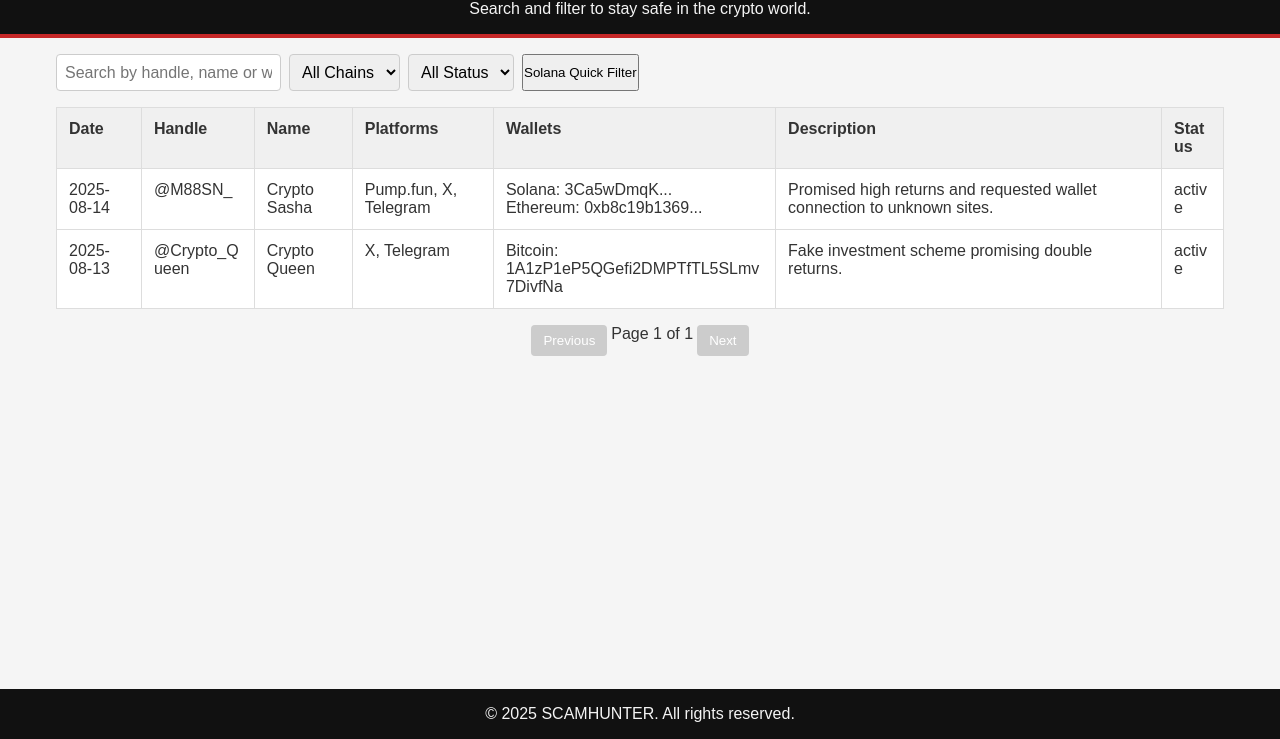
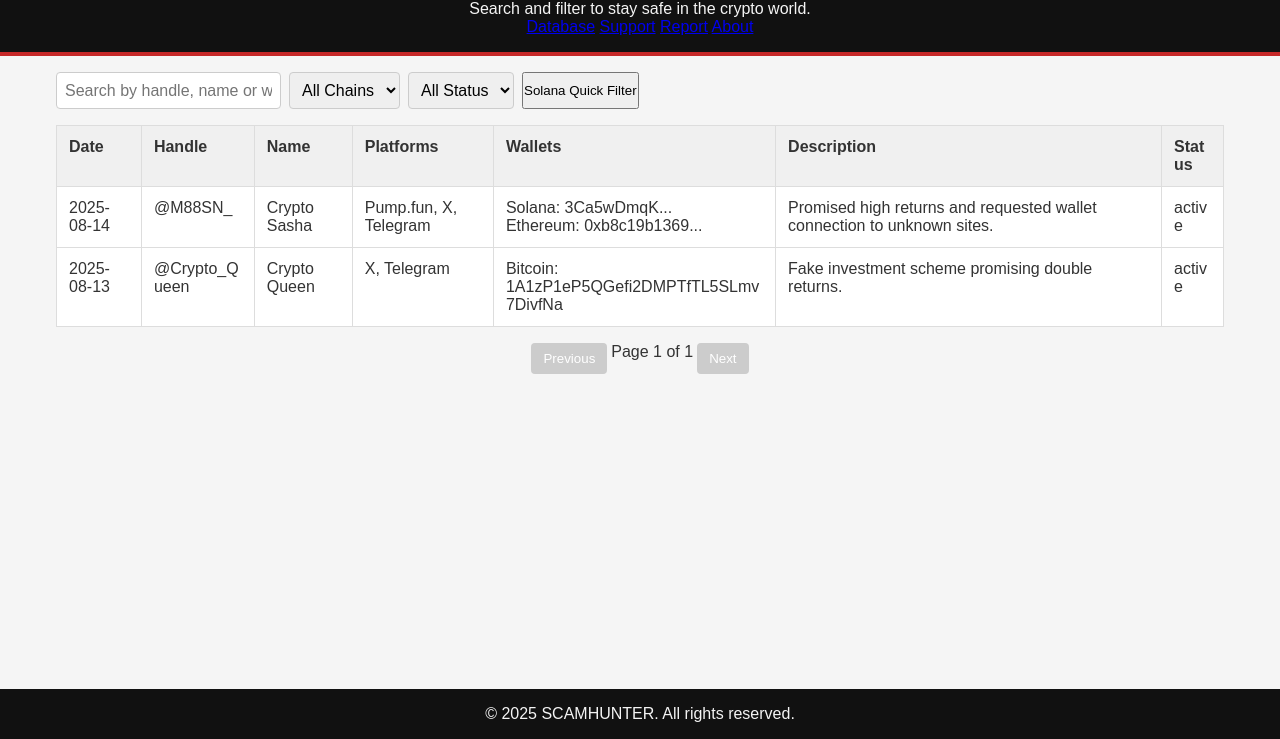
Before and after one commit to JohnnyRoXoR/scamhunter-db-site, a plain HTML site: page index.html in a window 1280 px wide. Shown: the part 61-800 px from the top of the page. Drawn offline with Linux system fonts and the light colour scheme.

Commit message:
Finalize index.html with navigation and improved database layout

```diff
--- a/index.html
+++ b/index.html
@@ -11,6 +11,12 @@
     <header>
         <h1>SCAMHUNTER Database</h1>
         <p>Search and filter to stay safe in the crypto world.</p>
+        <nav>
+            <a href="index.html">Database</a>
+            <a href="support.html">Support</a>
+            <a href="report.html">Report</a>
+            <a href="about.html">About</a>
+        </nav>
     </header>
     <main>
         <div class="controls">
@@ -26,7 +32,6 @@
                 <option value="active">Active</option>
                 <option value="blocked">Blocked</option>
             </select>
-
             <!-- Quick filter button for Solana chain -->
             <button id="filter-sol" type="button">Solana Quick Filter</button>
         </div>
```
